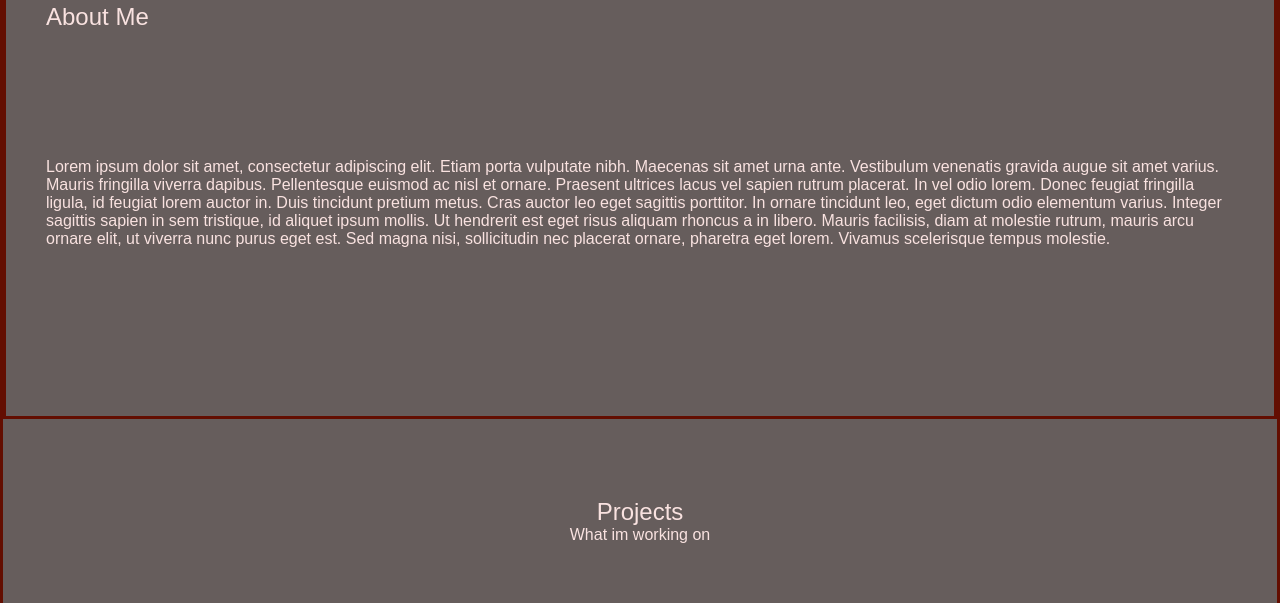
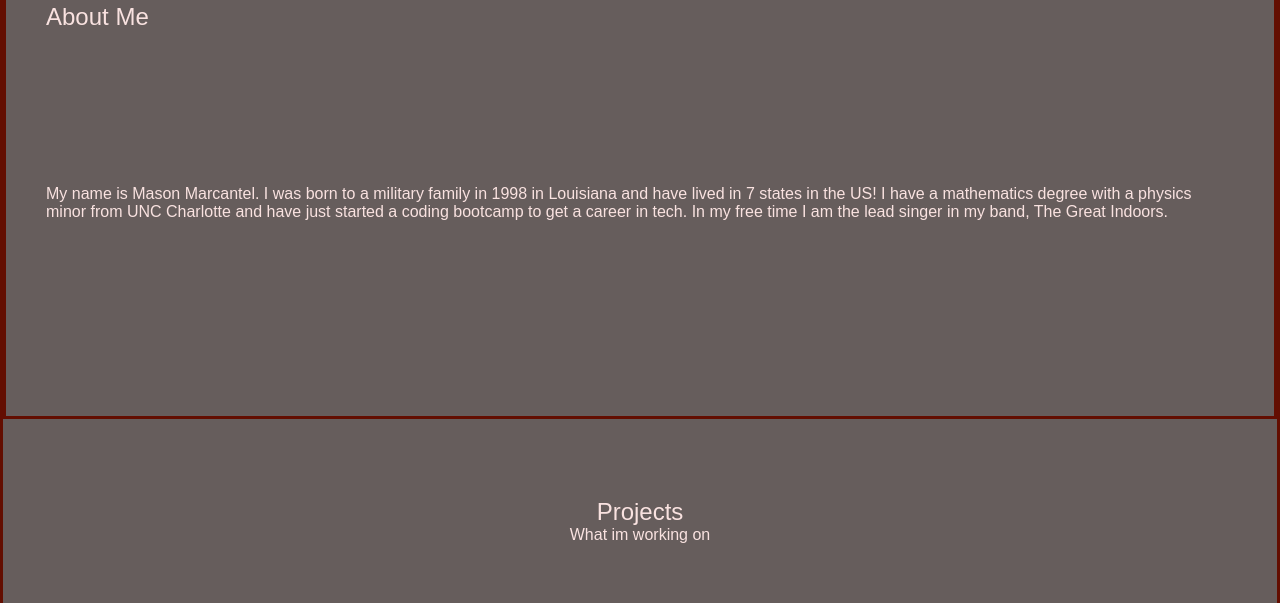
Before and after one commit to MasonMarc/Professional-Portfolio-Challenge, a plain HTML site: page index.html in a window 1280 px wide. Shown: the part 993-1596 px from the top of the page. Drawn offline with Linux system fonts and the light colour scheme.

Commit message:
finished readme, deleted images that are not needed

```diff
--- a/assets/css/main.css
+++ b/assets/css/main.css
@@ -78,7 +78,6 @@ header {
     flex-wrap: wrap;
     height: 5em;
 }
-/* TODO Fix CSS to make less redundant */
 
 .navbutton{
     margin: auto;
--- a/index.html
+++ b/index.html
@@ -39,15 +39,7 @@
     <main>
         <section id="aboutme" class="aboutme">
             <h2>About Me</h2>
-            <p> Lorem ipsum dolor sit amet, consectetur adipiscing elit. Etiam porta vulputate nibh. Maecenas sit amet
-                urna ante. Vestibulum venenatis gravida augue sit amet varius. Mauris fringilla viverra dapibus.
-                Pellentesque euismod ac nisl et ornare. Praesent ultrices lacus vel sapien rutrum placerat. In vel odio
-                lorem. Donec feugiat fringilla ligula, id feugiat lorem auctor in. Duis tincidunt pretium metus. Cras
-                auctor leo eget sagittis porttitor. In ornare tincidunt leo, eget dictum odio elementum varius. Integer
-                sagittis sapien in sem tristique, id aliquet ipsum mollis. Ut hendrerit est eget risus aliquam rhoncus a
-                in libero. Mauris facilisis, diam at molestie rutrum, mauris arcu ornare elit, ut viverra nunc purus
-                eget est. Sed magna nisi, sollicitudin nec placerat ornare, pharetra eget lorem. Vivamus scelerisque
-                tempus molestie. </p>
+            <p> My name is Mason Marcantel. I was born to a military family in 1998 in Louisiana and have lived in 7 states in the US! I have a mathematics degree with a physics minor from UNC Charlotte and have just started a coding bootcamp to get a career in tech. In my free time I am the lead singer in my band, The Great Indoors. </p>
         </section>
 
         <div class="projdesc">
```
Also changed, not shown: assets/images/IMG_1891.png (deleted), assets/images/lindapic1.jpg (deleted), 2 other files.
